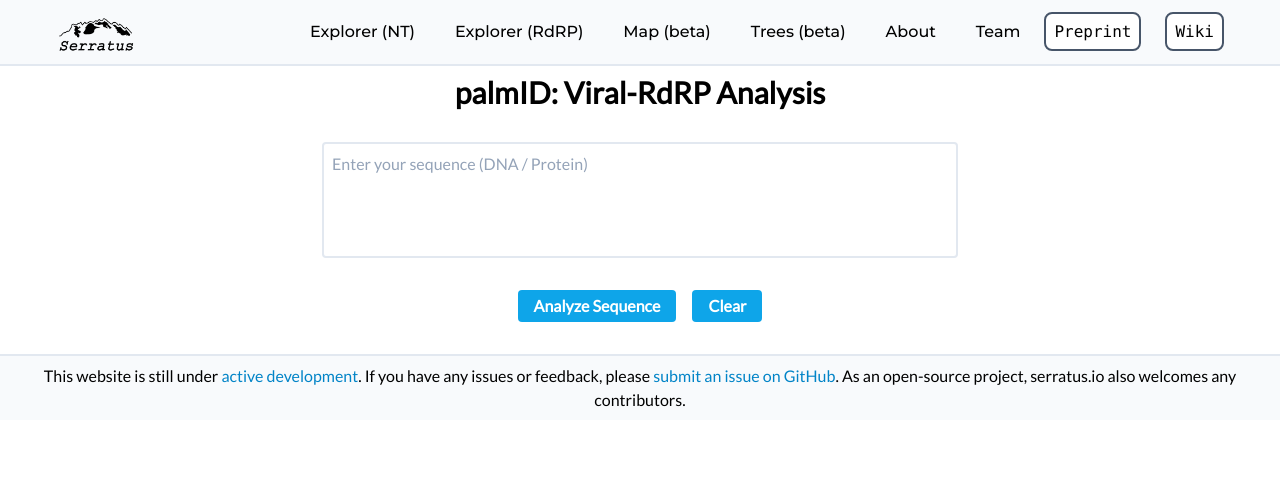
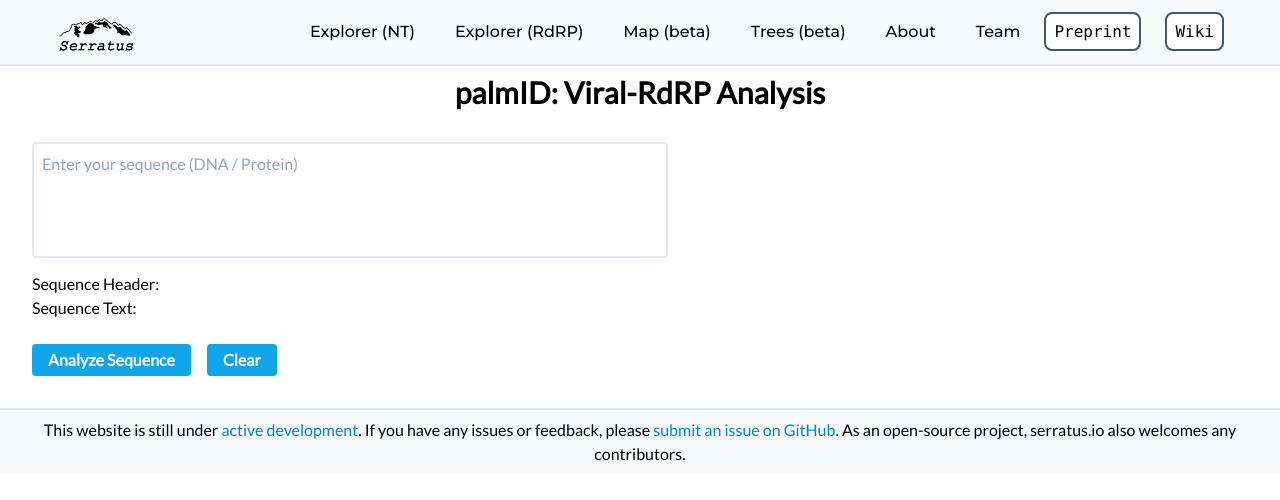
Before and after one commit to serratus-bio/serratus.io, a React (Create React App) app: page /palmida in a window 1280 px wide. Shown: the top 500 px of the page. Built offline with nearby package versions, Linux system fonts and the light colour scheme.

Commit message:
parsing done as per old implementation

```diff
--- a/src/components/Palmid/Palmid_advanced.tsx
+++ b/src/components/Palmid/Palmid_advanced.tsx
@@ -2,19 +2,17 @@ import React, { useEffect, useState } from 'react'
 import Iframe from 'react-iframe'
 import { SpinningCircles } from 'react-loading-icons'
 import { useFasta } from './hooks/useFasta'
+import { useFastaParse } from './hooks/useFastaParse'
 
 export const Palmid_advanced = () => {
-    const {
-        fastaHash,
-        isPostFastaLoading,
-        isReportReady,
-        checkReport,
-        postFasta,
-        clear,
-    } = useFasta()
+    const REQUEST_INTERVAL = 10000 // 10 sec
+
+    const { fastaHash, isReportReady, checkReport, postFasta, clear } = useFasta()
     const [fastaInput, setFastaInput] = useState<string>('')
     const [showIframe, setShowIframe] = useState<boolean>(false)
-    const HALF_MINUTE_MS = 10000
+    const { parsedFasta, parsedFastaSequenceHeader, parsedFastaSequenceText } = useFastaParse(
+        fastaInput
+    )
 
     useEffect(() => {
         let interval: any
@@ -26,7 +24,7 @@ export const Palmid_advanced = () => {
                 //later calls
                 interval = setInterval(() => {
                     checkReport()
-                }, HALF_MINUTE_MS)
+                }, REQUEST_INTERVAL)
                 return () => clearInterval(interval)
             } else {
                 // stop the api call to check for report
@@ -38,7 +36,7 @@ export const Palmid_advanced = () => {
     return (
         <>
             <h1 className='text-3xl m-2 font-bold text-center '>palmID: Viral-RdRP Analysis</h1>
-            <div className='flex flex-col m-4 p-4 justify-center items-center'>
+            <div className='m-4 p-4'>
                 <textarea
                     className='border-2 focus:ring-1 rounded focus: outline-none resize-none  mb-2 p-2'
                     id='fastaInput'
@@ -50,14 +48,17 @@ export const Palmid_advanced = () => {
                     onChange={(e) => {
                         setFastaInput(e.target.value)
                     }}></textarea>
-
+                <div>
+                    <p>{`Sequence Header: ${parsedFastaSequenceHeader}`}</p>
+                    <p>{`Sequence Text: ${parsedFastaSequenceText}`}</p>
+                </div>
                 <br></br>
                 <div>
                     <button
                         className='w-300 m-auto rounded bg-blue-500 hover:bg-blue-700 text-white font-bold py-1 px-4'
                         onClick={async () => {
                             setShowIframe(true)
-                            await postFasta(fastaInput)
+                            await postFasta(parsedFasta)
                         }}>
                         Analyze Sequence
                     </button>
--- /dev/null
+++ b/src/components/Palmid/hooks/useFastaParse.tsx
@@ -0,0 +1,55 @@
+import { useEffect } from 'react'
+import { useState } from 'react'
+interface FastaParse {
+    parsedFasta: string
+    parsedFastaSequenceHeader: string
+    parsedFastaSequenceText: string
+}
+export function useFastaParse(fastaText: string): FastaParse {
+    const [parsedFasta, setParsedFasta] = useState<string>('')
+    const [parsedFastaSequenceHeader, setParsedFastaSequnceHeader] = useState<string>('')
+    const [parsedFastaSequenceText, setparsedFastaSequenceText] = useState<string>('')
+    const header_text = '>Serratus_palmid'
+    useEffect(() => {
+        if (fastaText) {
+            parseFasta(fastaText)
+        }
+    }, [fastaText])
+
+    function parseFasta(fastaText: string) {
+        let header_text = '>Serratus_palmid'
+        let seq_text
+        let parsed_seq_text
+
+        if (fastaText.search('>') >= 0) {
+            // Parse with header
+            // Parse first sequence in case of multiple fasta
+            fastaText = fastaText.split('>')[1]
+
+            header_text = fastaText.split('\n')[0]
+            header_text = '>' + header_text
+
+            // rest is protein sequence
+            seq_text = fastaText.split('\n')
+            seq_text.shift()
+            parsed_seq_text = seq_text.join()
+        } else {
+            // Parse without header
+            //header_text = '>Serratus_palmid'
+
+            // All is protein sequence
+            parsed_seq_text = fastaText
+        }
+
+        // Parse Fasta Sequenceg
+        // remove all non alpha-characters
+        parsed_seq_text = parsed_seq_text.replace(/[^A-Za-z]/g, '').toUpperCase()
+
+        // Parsed Fasta Testing (Visual)
+        setParsedFasta(header_text.concat('\n', parsed_seq_text))
+        setParsedFastaSequnceHeader(header_text)
+        setparsedFastaSequenceText(parsed_seq_text)
+    }
+
+    return { parsedFasta, parsedFastaSequenceHeader, parsedFastaSequenceText }
+}
```
